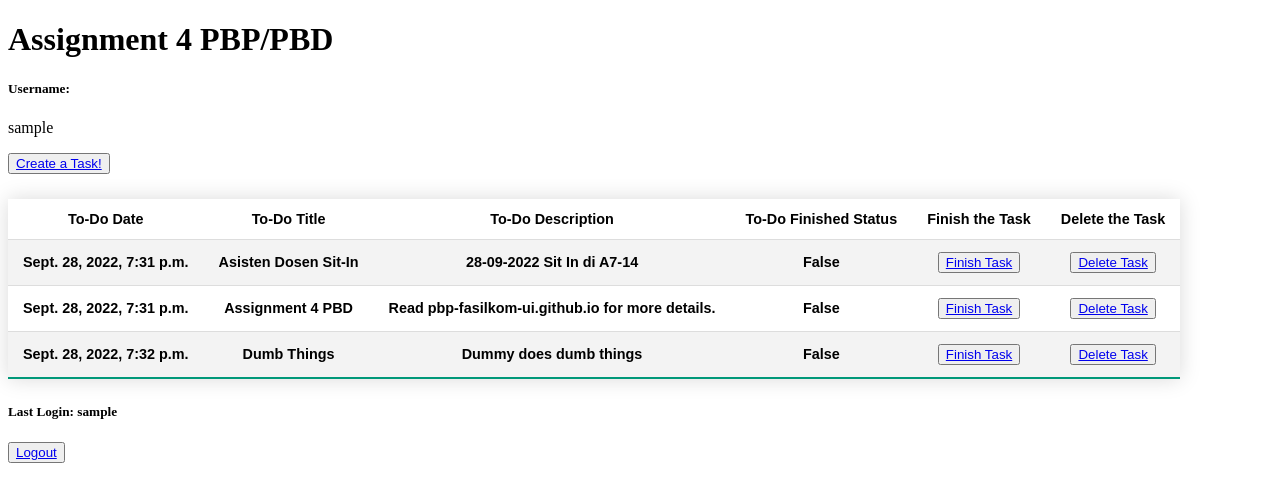
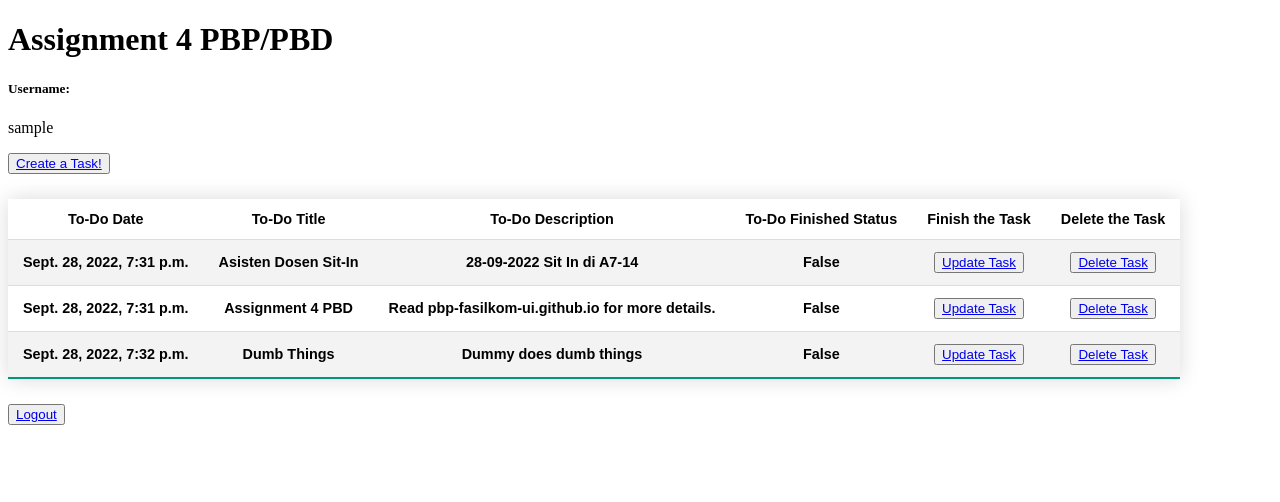
Before and after one commit to kalooshfv/pbd22-assignment2, a Django app: template todolist/templates/todolist.html in a window 1280 px wide. Shown: the top 502 px of the page. Run offline with Django 4.2, Linux system fonts and the light colour scheme; data comes from the database, SQL or seed files in the repository; the template is opened without the code that fills it: values that come from a table or form of the project are taken from there, most other values are stand-ins (such as "Sample title", 1, 10 or a date in 2020); lists and menus that the app fills with data are empty.

Commit message:
BonusFix

```diff
--- a/todolist/models.py
+++ b/todolist/models.py
@@ -8,6 +8,6 @@ import datetime
 class ToDoTask(models.Model):
     task_user = models.ForeignKey(User, on_delete=models.CASCADE)
     task_date = models.DateTimeField(default = datetime.datetime.now)
-    task_title = models.TextField()
+    task_title = models.CharField(max_length = 64)
     task_description = models.TextField()
     task_isfinished = models.BooleanField(default = False)
--- a/todolist/templates/todolist.html
+++ b/todolist/templates/todolist.html
@@ -62,13 +62,12 @@
             <th>{{item.task_title}}</th>
             <th>{{item.task_description}}</th>
             <th>{{item.task_isfinished}}</th>
-            <th><button><a href="finish/{{item.id}}">Finish Task
+            <th><button><a href="finish/{{item.id}}">Update Task
             </a></button></th>
             <th><button><a href="delete/{{item.id}}">Delete Task
             </a></button></th>
         </tr>
     {% endfor %}
   </table>
-<h5>Last Login: {{ last_login }}</h5>
 <button><a href="{% url 'todolist:logout' %}">Logout</a></button>
  {% endblock content %}
--- a/todolist/views.py
+++ b/todolist/views.py
@@ -20,7 +20,6 @@ def show_todolist(request):
     context = {
         'username': request.user.username,
         'list_item': data_todolist_item,
-        'last_login': request.COOKIES['last_login'],
     }
     return render(request, "todolist.html", context)
 
@@ -74,7 +73,7 @@ def jsondata(request):
 
 def update_finish(request, id):
     object = get_object_or_404(ToDoTask, pk = id)
-    object.task_isfinished = True
+    object.task_isfinished = not object.task_isfinished
     object.save()
     return HttpResponseRedirect(reverse("todolist:show_todolist"))
 
```
Also changed, not shown: todolist/migrations/0004_alter_todotask_task_title.py (added).
